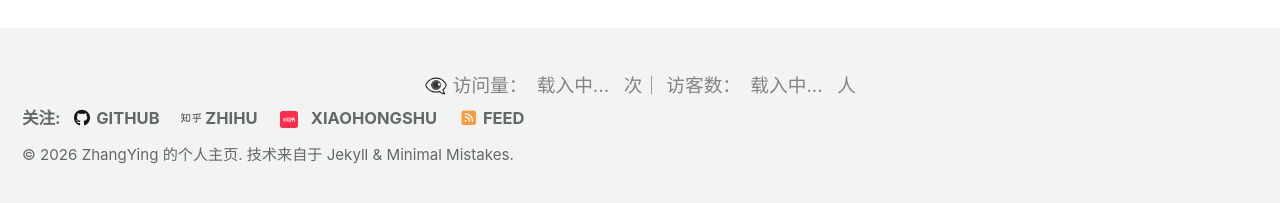
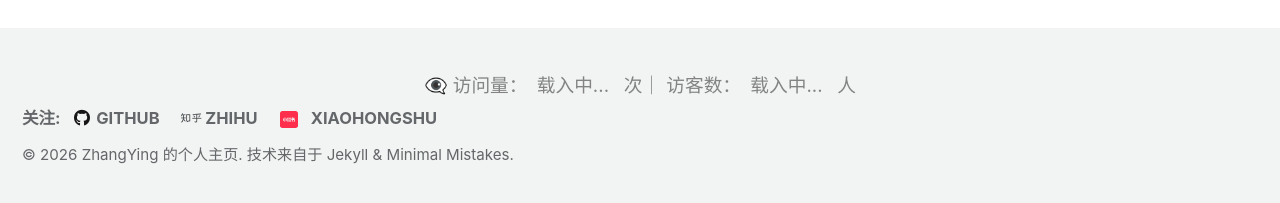
Before and after one commit to CodingZY/CodingZY.github.io, a Jekyll site: the page built from index.html, in a window 1280 px wide and 900 px high, scrolled down 601 px. Shown: the part 689-892 px from the top of the window. Built offline with Jekyll 4.4.1, drawn with Linux system fonts in a browser that asks for light colours; cached includes are drawn as plain includes; the list of posts is cut into pages by our own code; comment, search, counter and statistics services are not loaded.

Commit message:
隐藏页脚 Feed 链接
Co-Authored-By: Kscc <noreply@owtffssent.com>

```diff
--- a/_config.yml
+++ b/_config.yml
@@ -70,7 +70,7 @@ reCaptcha:
   secret                 :
 atom_feed:
   path                   : # blank (default) uses feed.xml
-  hide                   : # true, false (default)
+  hide                   : true
 # 搜索功能已移除（原 search.json / assets/js/search.js / _pages/search.md 已删除）
 # SEO Related
 google_site_verification :
```
